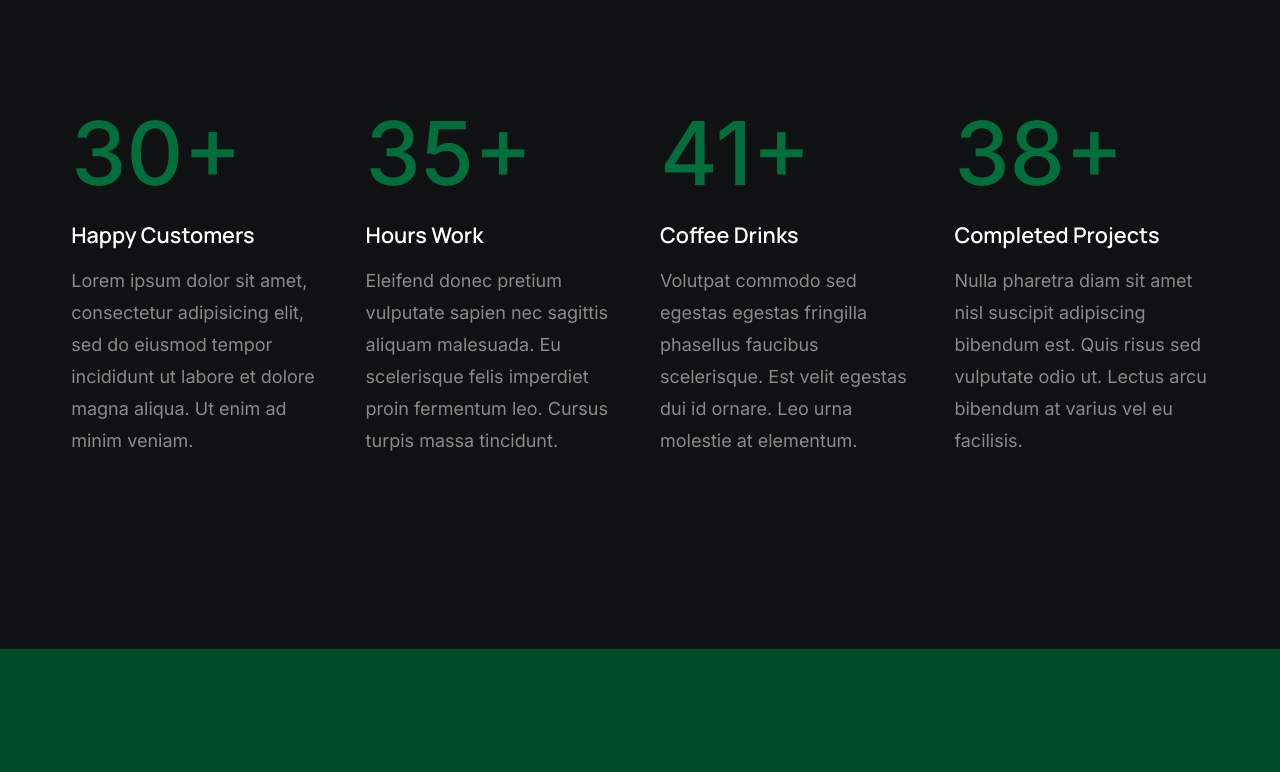
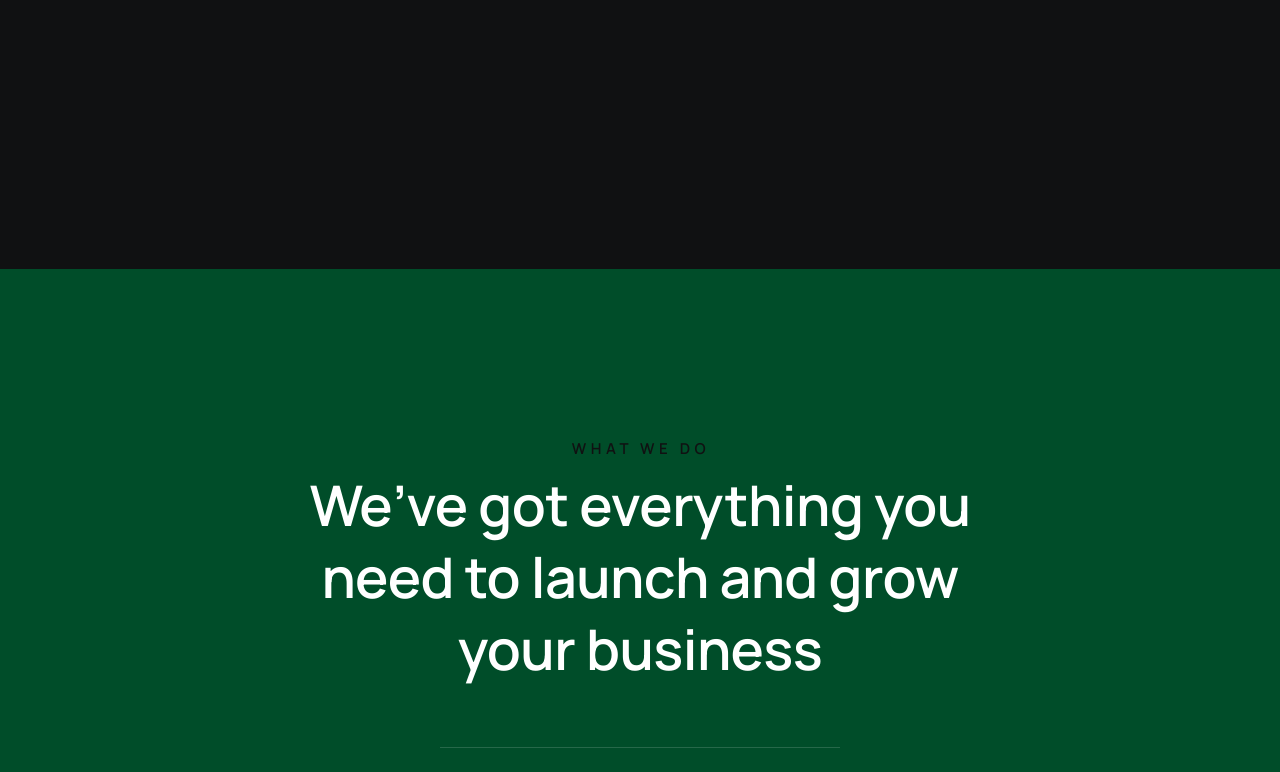
Before and after one commit to ivolevy/senzu-website, a plain HTML site: page index.html in a window 1280 px wide. Shown: the part 1228-2000 px from the top of the page. Drawn offline with Linux system fonts and the light colour scheme.

Commit message:
removing unnecesary content

```diff
--- a/index.html
+++ b/index.html
@@ -20,10 +20,9 @@
 
     <!-- favicons
     ================================================== -->
-    <link rel="apple-touch-icon" sizes="180x180" href="apple-touch-icon.png">
-    <link rel="icon" type="image/png" sizes="32x32" href="favicon-32x32.png">
-    <link rel="icon" type="image/png" sizes="16x16" href="favicon-16x16.png">
-    <link rel="manifest" href="site.webmanifest">
+    <link rel="apple-touch-icon" sizes="180x180" href="favicon.png">
+    <link rel="icon" type="image/png" sizes="32x32" href="favicon.png">
+    <link rel="icon" type="image/png" sizes="16x16" href="favicon.png">
 
 </head>
 
@@ -130,47 +129,6 @@
                 </div>
             </div>
 
-            <div class="row about-stats stats block-lg-one-fourth block-md-one-half block-mob-whole" data-animate-block>
-
-                <div class="column stats__item" data-animate-el>
-                    <div class="stats__count" data-counter=30><span>30</span>+</div>
-                    <h5>Happy Customers</h5>
-                    <p>
-                    Lorem ipsum dolor sit amet, consectetur adipisicing
-                    elit, sed do eiusmod tempor incididunt ut labore et dolore
-                    magna aliqua. Ut enim ad minim veniam.
-                    </p>
-                </div>
-                <div class="column stats__item" data-animate-el>
-                    <div class="stats__count" data-counter=35><span>35</span>+</div>
-                    <h5>Hours Work</h5>
-                    <p>
-                    Eleifend donec pretium vulputate sapien nec sagittis
-                    aliquam malesuada. Eu scelerisque felis imperdiet proin
-                    fermentum leo. Cursus turpis massa tincidunt.
-                    </p>
-                </div>
-                <div class="column stats__item" data-animate-el>
-                    <div class="stats__count" data-counter=41><span>41</span>+</div>
-                    <h5>Coffee Drinks</h5>
-                    <p>
-                    Volutpat commodo sed egestas egestas fringilla phasellus
-                    faucibus scelerisque. Est velit egestas dui id ornare.
-                    Leo urna molestie at elementum.
-                    </p>
-                </div>
-                <div class="column stats__item" data-animate-el>
-                    <div class="stats__count" data-counter=38><span>38</span>+</div>
-                    <h5>Completed Projects</h5>
-                    <p>
-                    Nulla pharetra diam sit amet nisl suscipit adipiscing
-                    bibendum est. Quis risus sed vulputate odio ut.
-                    Lectus arcu bibendum at varius vel eu facilisis.
-                    </p>
-                </div>
-
-            </div> <!-- end about-stats -->
-
         </section> <!-- end s-intro -->
 
 
@@ -239,32 +197,6 @@
                         <p>Nemo cupiditate ab quibusdam quaerat impedit magni. Earum suscipit ipsum laudantium.
                         Quo delectus est. Maiores voluptas ab sit natus veritatis ut. Debitis nulla cumque veritatis.
                         Sunt suscipit voluptas ipsa in tempora esse soluta sint donec adipiscing.
-                        </p>
-                    </div>
-                </div>
-
-                <div class="column service-item" data-animate-el>
-                    <div class="service-icon-block">
-                        <span class="service-icon service-icon--illustration"></span>
-                    </div>
-                    <div class="service-text">
-                        <h3 class="h4">Illustration</h3>
-                        <p>Lorem ipsum dolor sit amet, consectetur adipiscing elit, sed do eiusmod tempor incididunt
-                        ut labore et dolore magna aliqua. Venenatis lectus magna fringilla urna. Lectus vestibulum
-                        mattis ullamcorper velit sed ullamcorper morbi. Sit amet aliquam.
-                        </p>
-                    </div>
-                </div>
-
-                <div class="column service-item" data-animate-el>
-                    <div class="service-icon-block">
-                        <span class="service-icon service-icon--ecommerce"></span>
-                    </div>
-                    <div class="service-text">
-                        <h3 class="h4">E-Commerce</h3>
-                        <p>Nullam eget felis eget nunc. Adipiscing commodo elit at imperdiet dui accumsan. Condimentum
-                        mattis pellentesque id nibh tortor id aliquet lectus proin. Orci eu lobortis elementum nibh
-                        tellus. Tortor vitae purus faucibus ornare suspendisse.
                         </p>
                     </div>
                 </div>
```
Also changed, not shown: android-chrome-192x192.png (deleted), android-chrome-512x512.png (deleted), apple-touch-icon.png (deleted), favicon-16x16.png (deleted), favicon-32x32.png (deleted), favicon.ico (deleted), favicon.png (added), linkedin.png (deleted), site.webmanifest (deleted), 1 other file.
